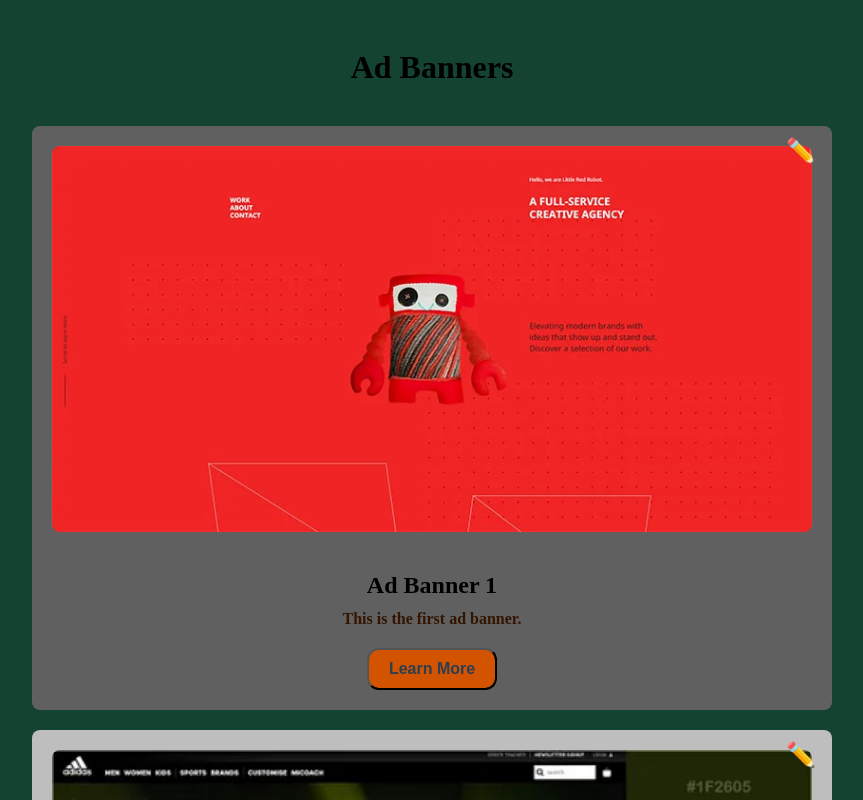
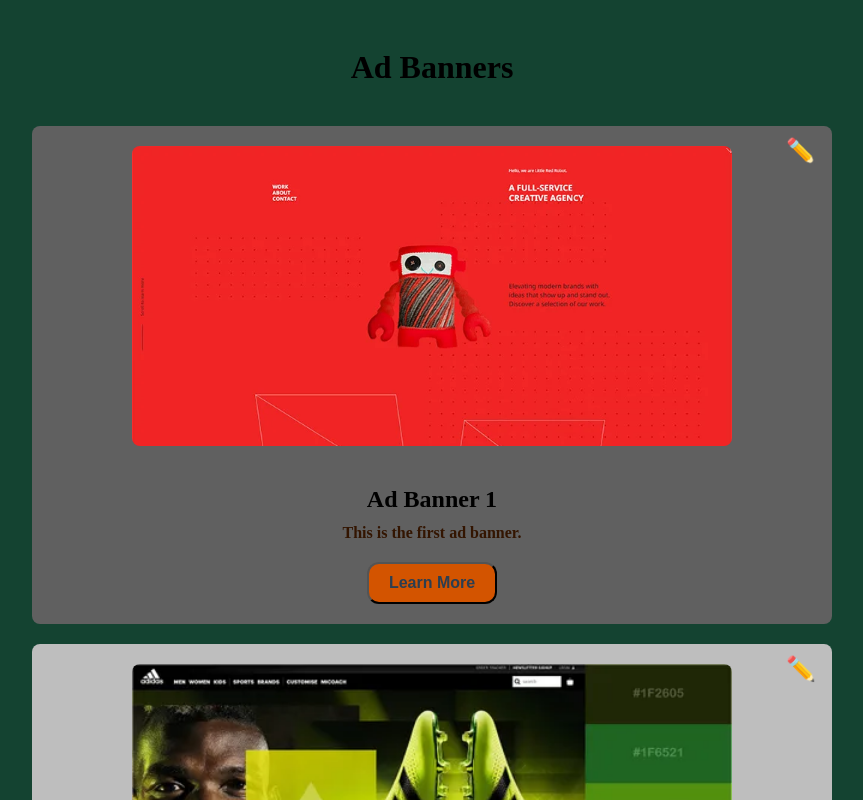
Before and after one commit to YATHAMSHA/banner-deploy, a Next.js app: page / in a window 1280 px wide. Shown: the top 800 px of the page, without its empty margins (208-1071 px from the left). Built offline with nearby package versions, Linux system fonts and the light colour scheme.

Commit message:
Initial commit

```diff
--- a/src/components/AdBanner.tsx
+++ b/src/components/AdBanner.tsx
@@ -1,4 +1,5 @@
 import React from 'react';
+import Image from 'next/image';
 
 interface AdBannerProps {
   title: string;
@@ -12,7 +13,7 @@ interface AdBannerProps {
 const AdBanner: React.FC<AdBannerProps> = ({ title, description, cta, image, background, onEdit }) => {
   return (
     <div style={{ background: background, padding: '20px', borderRadius: '8px', marginBottom: '20px', position: 'relative' }}>
-      <img src={image} alt={title} style={{ width: '100%', borderRadius: '8px' }} />
+      <Image src={image} alt={title} style={{ width: '100%', borderRadius: '8px' }} />
       <h2>{title}</h2>
       <p>{description}</p>
       <button style={{ padding: '10px 20px', fontSize: '16px', cursor: 'pointer' }}>{cta}</button>
--- a/src/components/BannerImageComp.tsx
+++ b/src/components/BannerImageComp.tsx
@@ -7,13 +7,15 @@ interface BannerImageCompProps {
   cta: string;
   image: string;
   background: string;
+  imageWidth: string;
+  imageHeight: string;
   onEdit: () => void;
 }
 
 const BannerImageComp: React.FC<BannerImageCompProps> = ({ title, description, cta, image, background, onEdit }) => {
   return (
     <div className={styles.banner} style={{ background: background }}>
-      <img src={image} alt={title} className={styles.image} />
+      <img src={image} alt={title} width={600}  height={300} className={styles.image} />
       <div className={styles.content}>
         <h2 className={styles.title}>{title}</h2>
         <p className={styles.description}>{description}</p>
--- a/src/pages/index.tsx
+++ b/src/pages/index.tsx
@@ -12,6 +12,8 @@ interface HomePageProps {
     cta: string;
     image: string;
     background: string;
+    imageWidth: string;
+    imageHeight: string;
   }[];
 }
 
@@ -45,6 +47,8 @@ const HomePage: React.FC<HomePageProps> = ({ ads: initialAds }) => {
           cta={ad.cta}
           image={ad.image}
           background={ad.background}
+          imageWidth={ad.imageWidth}
+          imageHeight={ad.imageHeight}
           onEdit={() => handleEdit(index)}
         />
       ))}
--- a/src/styles/BannerImageComp.module.css
+++ b/src/styles/BannerImageComp.module.css
@@ -11,9 +11,8 @@
   }
 
   .image {
-    width: 100%;
+
     max-width: 100%;
-    height: auto;
     border-radius: 8px;
     object-fit: cover;
     margin-bottom: 20px;
```
